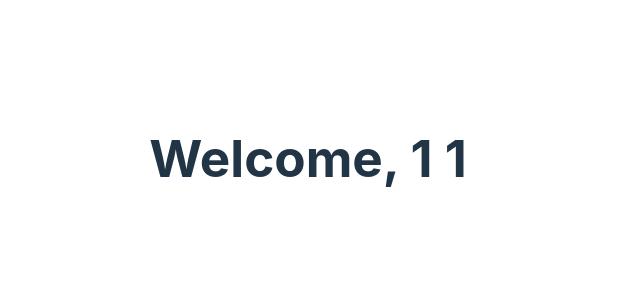
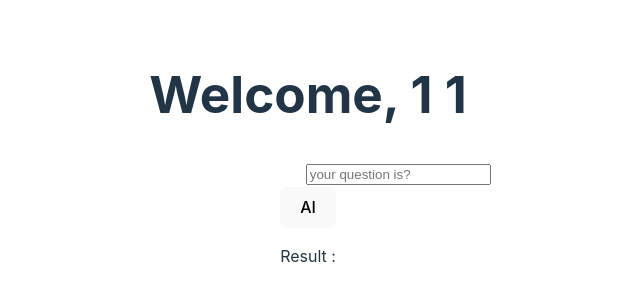
Before and after one commit to rachmankamil/atomic-react, a React (Vite) app: page /hello/1/1 in a window 1280 px wide. Shown: the part 242-542 px from the top of the page, without its empty margins (332-972 px from the left). Built offline with nearby package versions, Linux system fonts and the light colour scheme.

Commit message:
openai integration

```diff
--- a/package.json
+++ b/package.json
@@ -14,6 +14,7 @@
     "@reduxjs/toolkit": "^1.9.6",
     "axios": "^1.5.1",
     "bootstrap": "^5.3.1",
+    "openai": "^4.12.1",
     "react": "^18.2.0",
     "react-bootstrap": "^2.8.0",
     "react-dom": "^18.2.0",
--- /dev/null
+++ b/src/component/organisms/openai.jsx
@@ -0,0 +1,46 @@
+import React, { useState }  from "react"
+
+import OpenAI from "openai"
+import TextBoxMolecule from "../molecules/TextBoxMolecule"
+import ButtonAtom from "../atoms/ButtonAtom/ButtonAtom"
+
+const FormAI = () => {
+
+    const openai = new OpenAI({
+        apiKey : "",
+        dangerouslyAllowBrowser: true,
+    })
+
+    const [prompt, setPrompt] = useState("")
+    const [result, setResult] = useState("")
+    const [loading, setLoading] = useState(false)
+
+    const AICLick = async () => {
+        setLoading(true)
+        try {
+            const resp = await openai.completions.create({
+                model: "gpt-3.5-turbo-instruct",
+                prompt: prompt,
+                max_tokens: 250
+            })
+            setResult(resp.choices[0].text)
+
+        } catch (error) {
+            console.log(error);
+        }
+        setLoading(false)
+    }
+
+    return (
+        <div>
+            <TextBoxMolecule name="text_ai" label="your question is?" onChange={(e)=>setPrompt(e.target.value)}></TextBoxMolecule>
+
+            <ButtonAtom text="AI" onClick={AICLick}></ButtonAtom>
+            <p>{loading ? "AI is Loading...." : ""}</p>
+
+            <p>Result : {result}</p>
+        </div>
+    )
+}
+
+export default FormAI;
--- a/src/pages/WhoIAm.jsx
+++ b/src/pages/WhoIAm.jsx
@@ -1,6 +1,8 @@
 import React from "react";
 
 import { useParams } from "react-router-dom"
+
+import FormAI from "../component/organisms/openai";
 
 const WhoIAm = () => {
     const {firstname, lastname} = useParams()
@@ -12,6 +14,9 @@ const WhoIAm = () => {
             <h1>
                 Welcome, {firstname} {lastname}
             </h1>
+
+            <FormAI></FormAI>
+
         </>
     )
 }
```
Also changed, not shown: 1 other file (tests, documents, lock files or other folders).
